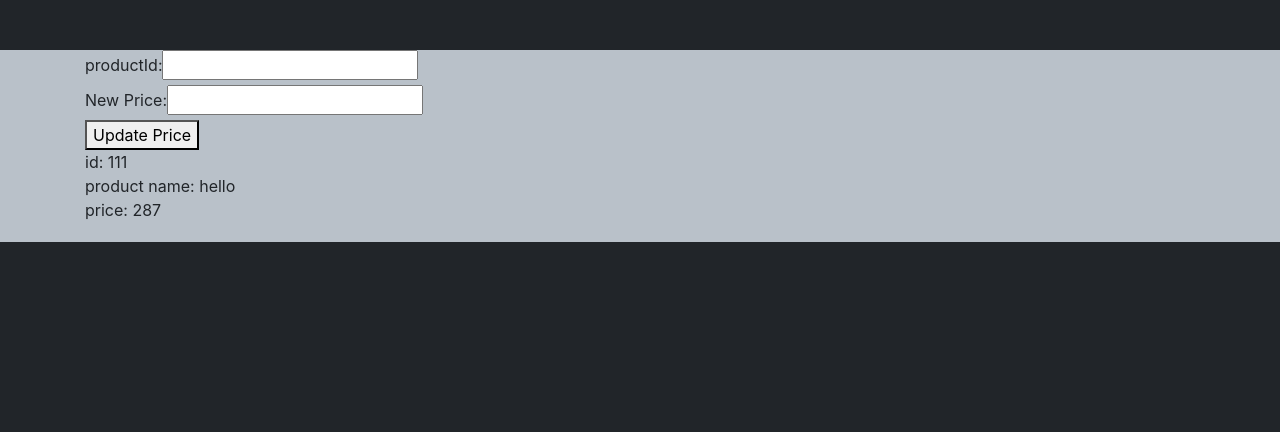
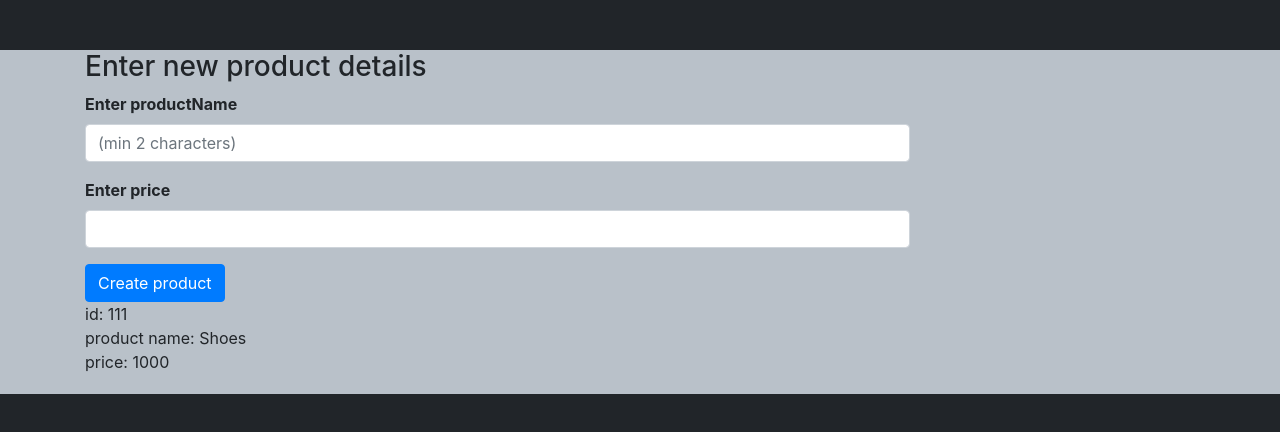
Before and after one commit to jatint17/userms_clientside, a React (Create React App) app: page / in a window 1280 px wide. Shown: the top 432 px of the page. Built offline with nearby package versions, Linux system fonts and the light colour scheme.

Commit message:
update price component

```diff
--- a/src/App.js
+++ b/src/App.js
@@ -5,6 +5,7 @@ import commonStyle2 from "./commonStyle2.module.css";
 import AddAdmin from './component/AddAdmin'
 import FindProductById from './component/FindProductById';
 import UpdatePrice from './component/UpdatePrice';
+import AddCustomer from './component/AddProduct';
 
 
 
@@ -18,7 +19,7 @@ function App() {
                 <div className="row">
 
                     <div className="col-md-9">
-                        <UpdatePrice />
+                        <AddCustomer />
                     </div>
                 </div>
             </div>
--- a/src/component/AddAdmin.js
+++ b/src/component/AddAdmin.js
@@ -4,7 +4,7 @@ import validationConstants from "../validationConstants";
 export default function AddAdmin() {
   const usernameRef = React.createRef();
   const passwordRef = React.createRef();
-  let mockAdmin = {id: 1, username:"appu", password:"123456", role: "Admin"};
+  let mockAdmin = {userId: 1, username:"appu", password:"123456", role: "Admin"};
   const initialState = {
     username: undefined,
     password: undefined,
--- a/src/component/DisplayUserDetails.js
+++ b/src/component/DisplayUserDetails.js
@@ -1,8 +1,8 @@
 export default function DisplayUserDetails({user}){
-    let {id, username, role}=user;
+    let {userId, username, role}=user;
     return(
         <div>
-            id: {id}
+            ID: {userId}
             <br/>
             username: {username}
             <br/>
```
